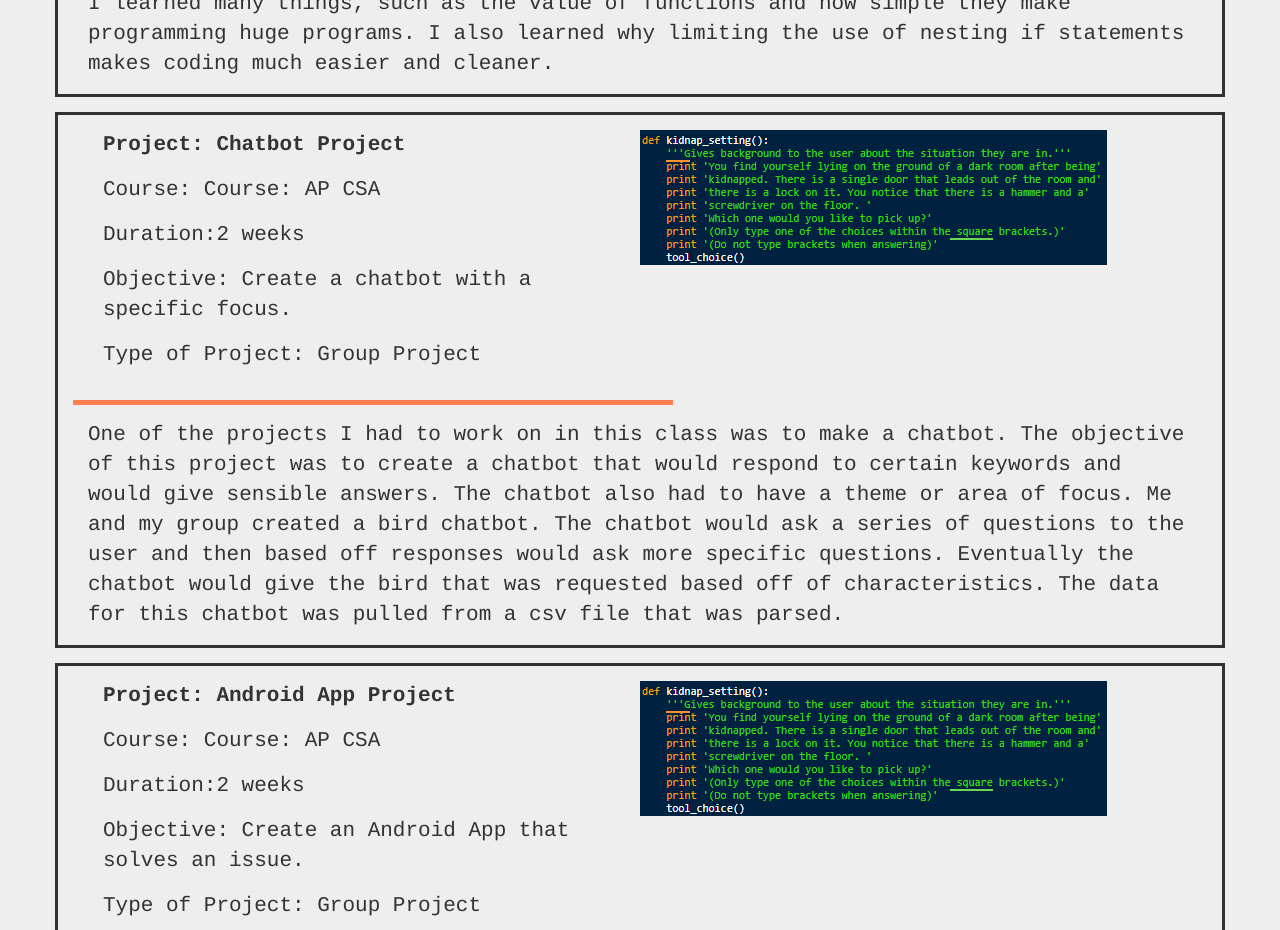
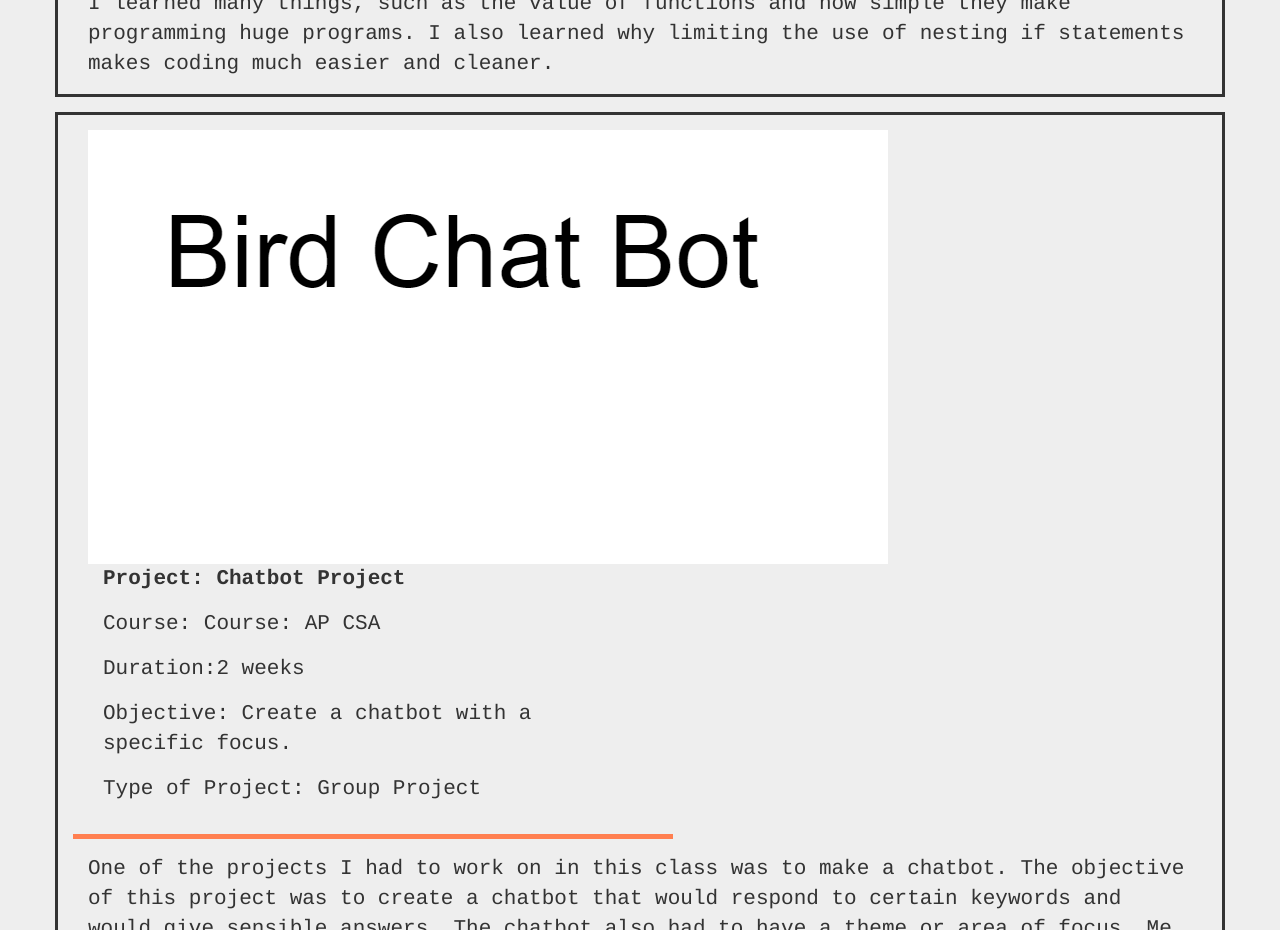
Before and after one commit to SankalpK1/portfolio, a plain HTML site: page Kumar_Projects.html in a window 1280 px wide. Shown: the part 3220-4150 px from the top of the page. Drawn offline with Linux system fonts and the light colour scheme.

Commit message:
Update Kumar_Projects.html

```diff
--- a/Kumar_Projects.html
+++ b/Kumar_Projects.html
@@ -102,7 +102,7 @@
             <div class="MarginLSSS"></div>
             <div class="borderSSS container">
                 <div class="container MarginLTPSSS">
-                    <img src="Images/CaptureFOrF.PNG"/>
+                    <img src="Images/BirdtheChatbot.PNG"/>
                     <div class="col-sm-6">
                         <p><strong>Project: Chatbot Project</strong></p>
                         <p>Course: Course: AP CSA</p>
```
